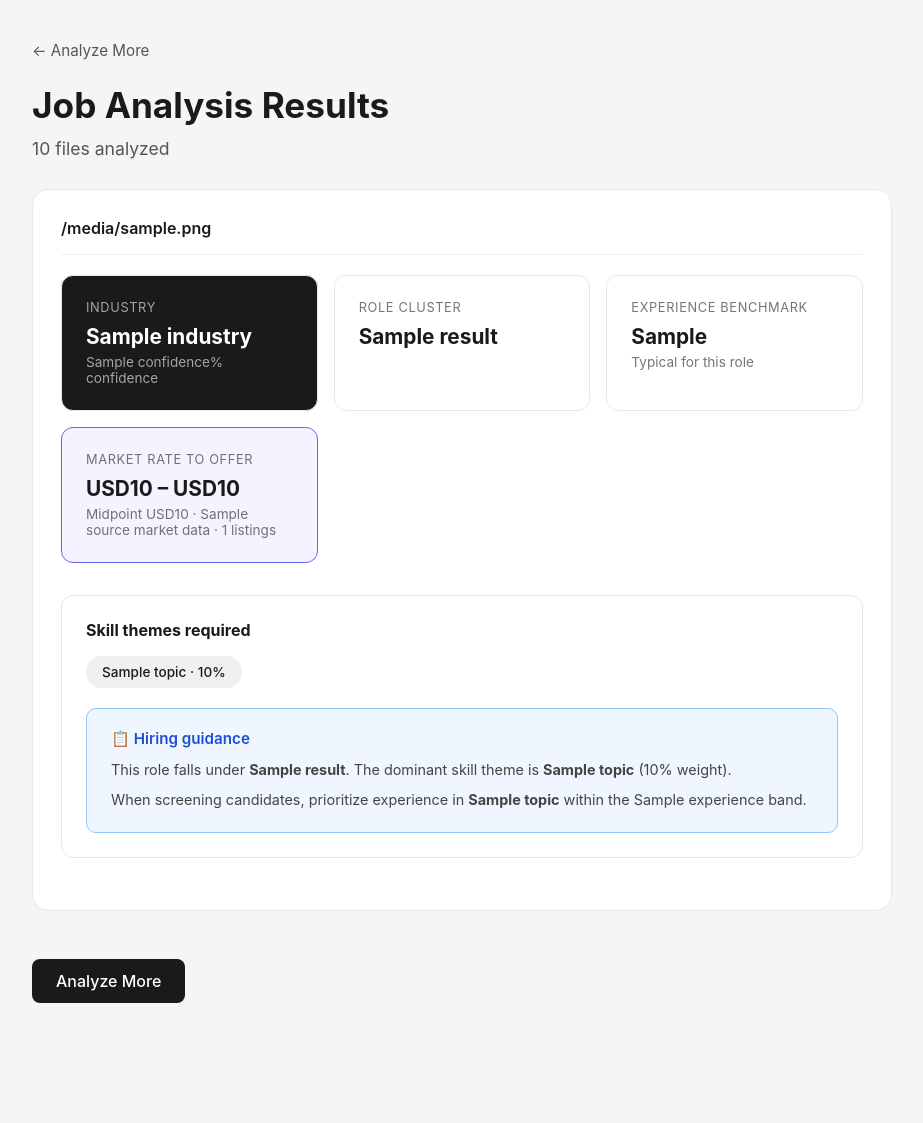
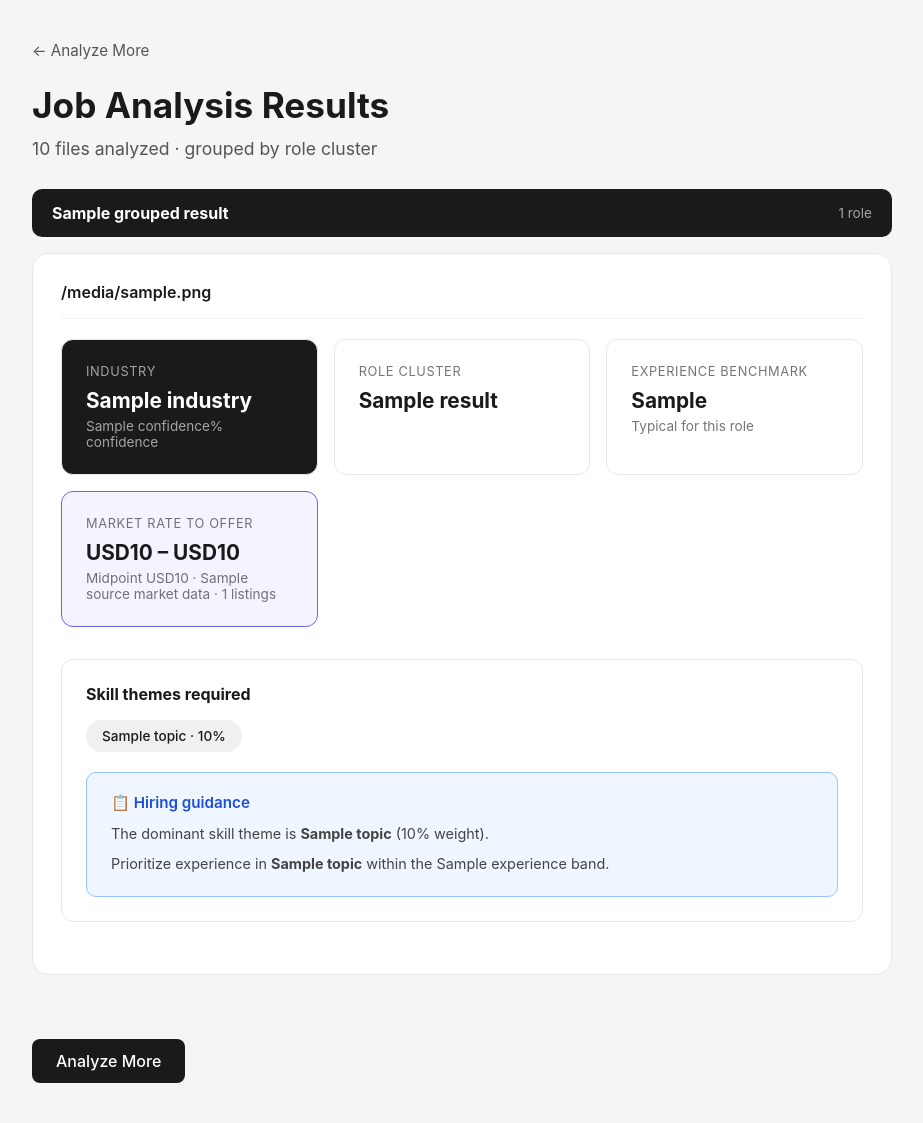
Before and after one commit to BuRhAn5352/Talent_intelligence_platform, a FastAPI app: template app/templates/hr_result.html in a window 1280 px wide. Shown: the whole page, without its empty margins (178-1101 px from the left). Before the commit the page ends 1003 px from the top, so only its background shows below. Run offline with FastAPI, Linux system fonts and the light colour scheme; the template is opened without the code that fills it: most values are stand-ins (such as "Sample title", 1, 10 or a date in 2020); parts of the project's set-up code (start-up, migrations or seed data) failed here and were passed over.

Commit message:
Refactor HR results template for role clustering
Updated HR results template to group results by role cluster and added additional context to the analyzed files.

```diff
--- a/app/templates/hr_result.html
+++ b/app/templates/hr_result.html
@@ -10,7 +10,14 @@
     <div class="container">
         <a href="/hr" class="back">← Analyze More</a>
         <h1>Job Analysis Results</h1>
-        <p class="subtitle">{{ total }} file{{ 's' if total > 1 else '' }} analyzed</p>
+        <p class="subtitle">{{ total }} file{{ 's' if total > 1 else '' }} analyzed · grouped by role cluster</p>
+
+        {% for cluster_name, results in grouped_results %}
+        <div class="cluster-group">
+            <div class="cluster-group-header">
+                <span class="cluster-title">{{ cluster_name }}</span>
+                <span class="cluster-count">{{ results|length }} role{{ 's' if results|length > 1 else '' }}</span>
+            </div>
 
             {% for result in results %}
             <div class="resume-block">
@@ -56,7 +63,6 @@
                     {% endif %}
                 </div>
 
-            <!-- SKILL GAP SECTION -->
                 {% if result.top_topics %}
                 <div class="topics-section">
                     <h3>Skill themes required</h3>
@@ -69,14 +75,11 @@
                     <div class="skill-gap-box info-box">
                         <h4>📋 Hiring guidance</h4>
                         <p>
-                        This role falls under <strong>{{ result.cluster_name }}</strong>.
-                        The dominant skill theme is
-                        <strong>{{ result.top_topics[0][0] }}</strong>
+                            The dominant skill theme is <strong>{{ result.top_topics[0][0] }}</strong>
                             ({{ result.top_topics[0][1] }}% weight).
                         </p>
                         <p>
-                        When screening candidates, prioritize experience in
-                        <strong>{{ result.top_topics[0][0] }}</strong>
+                            Prioritize experience in <strong>{{ result.top_topics[0][0] }}</strong>
                             {% if result.top_topics|length > 1 %}
                             and secondary skills in <strong>{{ result.top_topics[1][0] }}</strong>
                             {% endif %}
@@ -87,6 +90,8 @@
                 {% endif %}
             </div>
             {% endfor %}
+        </div>
+        {% endfor %}
 
         <a href="/hr" class="btn">Analyze More</a>
     </div>
```
Lines whose indentation alone changed are shown as unchanged.
